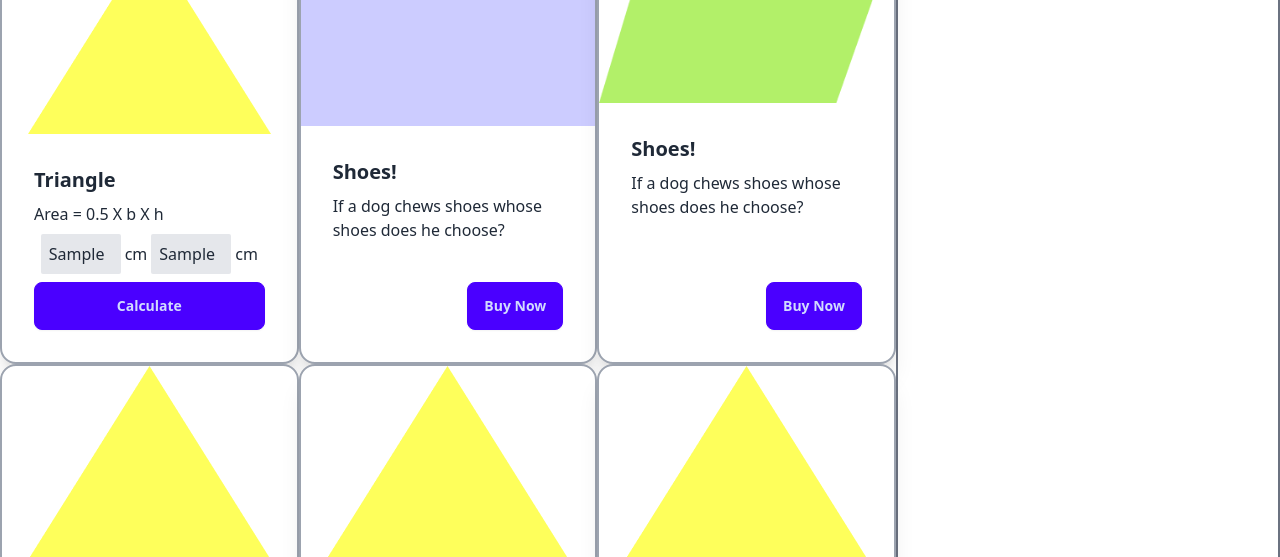
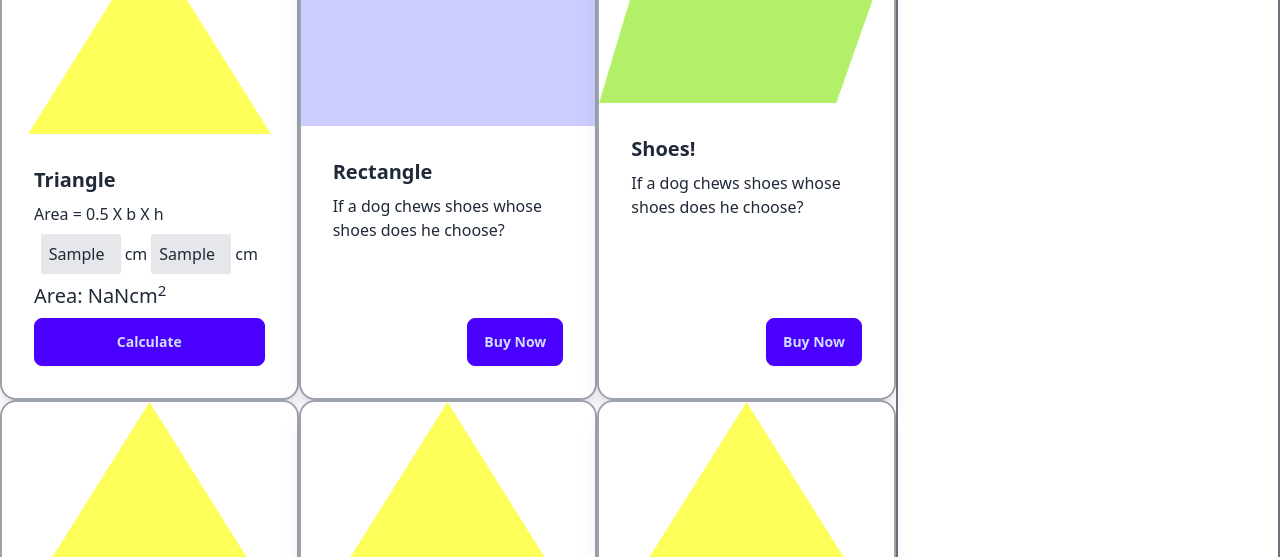
Before and after one commit to moudud-hoq/geometry-genius, a plain HTML site: page index.html in a window 1280 px wide. Both pictures are taken after typing "Sample", "Sample" into the empty fields and a click on the button "Calculate". Shown: the part 238-795 px from the top of the page. Drawn offline with nearby package versions, Linux system fonts and the light colour scheme.

Commit message:
Triangle Summetion Done

```diff
--- a/index.html
+++ b/index.html
@@ -38,14 +38,17 @@
                         <h2 class="card-title">Triangle</h2>
                         <p>Area = 0.5 X b X h</p>
                         <div class="flex gap-1 justify-center items-center">
-                            <input class="w-20  p-2 rounded-sm bg-gray-200" type="text" placeholder="b" name="" id="">
+                            <input id="triangle-base" class="w-20  p-2 rounded-sm bg-gray-200" type="text" placeholder="b">
                             <span>cm</span>
-                            <input class="w-20  p-2 rounded-sm bg-gray-200" type="text" placeholder="h" name="" id="">
+                            <input id="triangle-height" class="w-20  p-2 rounded-sm bg-gray-200" type="text" placeholder="h">
                             <span>cm</span>
+                        </div>
+                        <div>
+                            <p class="text-xl">Area: <span id="triangle-area"></span><span>cm<sup>2</sup></span></p>
                         </div>
 
                         <div class=" card-actions justify-center">
-                            <button class="btn btn-primary w-full">Calculate</button>
+                            <button onclick="calculateTriangleArea()" class="btn btn-primary w-full">Calculate</button>
                         </div>
                     </div>
                 </div>
@@ -54,7 +57,7 @@
                 <div class="card bg-base-100 shadow-xl border-2 border-gray-400">
                     <figure><img src="images/rectangle.png" alt="Rectangle" /></figure>
                     <div class="card-body">
-                        <h2 class="card-title">Shoes!</h2>
+                        <h2 class="card-title">Rectangle</h2>
                         <p>If a dog chews shoes whose shoes does he choose?</p>
                         <div class="card-actions justify-end">
                             <button class="btn btn-primary">Buy Now</button>
--- a/scripts/triangle.js
+++ b/scripts/triangle.js
@@ -1 +1,47 @@
-console.log('Done')
+/**
+ * Objective: get base, height of a triangle. Calculate the area by using the provided formula. and then display the area.
+ * step -1: get base value of the triangle
+ * step-2: added an id in the base input field
+ * step-3: use getElementById to access the input field
+ * step-4: get value from the input field. (value is string now)
+ * step-5: convert the value to a number. use parseFloat
+ *
+ */
+
+//এভাবে করতে হবে সুন্দর দেখানোর জন্য দুই নং মেথড ফলো করছি
+//01 method
+// function calculateTriangleArea() {
+//     //get value triangle base
+//     const triangleBaseInput = document.getElementById('triangle-base');
+//     const triangleBaseText = triangleBaseInput.value;
+//     const base = parseFloat(triangleBaseText)
+//     // console.log(triangleBaseText)
+
+//     //get value triangle height
+//     const triangleHeightInput = document.getElementById('triangle-height');
+//     const triangleHeightText = triangleHeightInput.value;
+//     const height = parseFloat(triangleHeightText)
+//     // console.log(triangleHeightText)
+
+//     //calculate triangle area
+//     const area = 0.5 * base * height;
+
+//     //display triangle area value
+//     const triangleAreaSpan = document.getElementById('triangle-area');
+//     triangleAreaSpan.innerText = area;
+// }
+
+function calculateTriangleArea() {
+    const triangleBaseInput = document.getElementById('triangle-base');
+    const triangleHeightInput = document.getElementById('triangle-height');
+    const triangleAreaSpan = document.getElementById('triangle-area');
+
+    const triangleBaseText = triangleBaseInput.value;
+    const triangleHeightText = triangleHeightInput.value;
+
+    const base = parseFloat(triangleBaseText)
+    const height = parseFloat(triangleHeightText)
+
+    const area = 0.5 * base * height;
+    triangleAreaSpan.innerText = area;
+}
```
